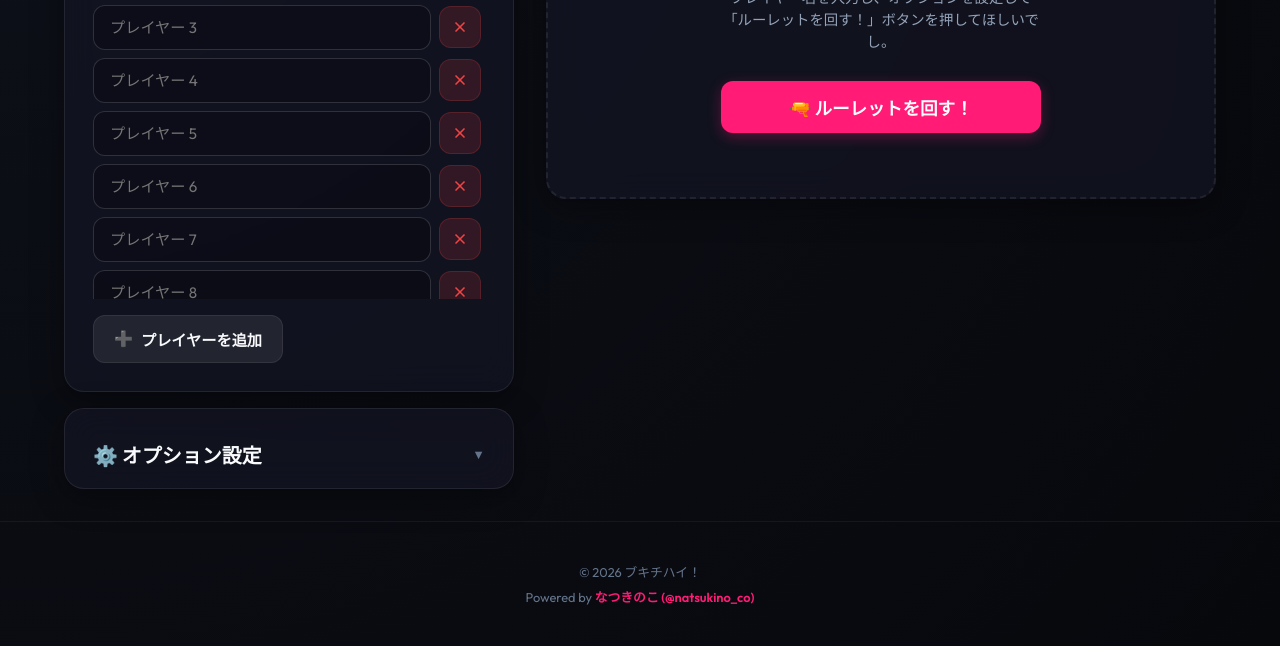
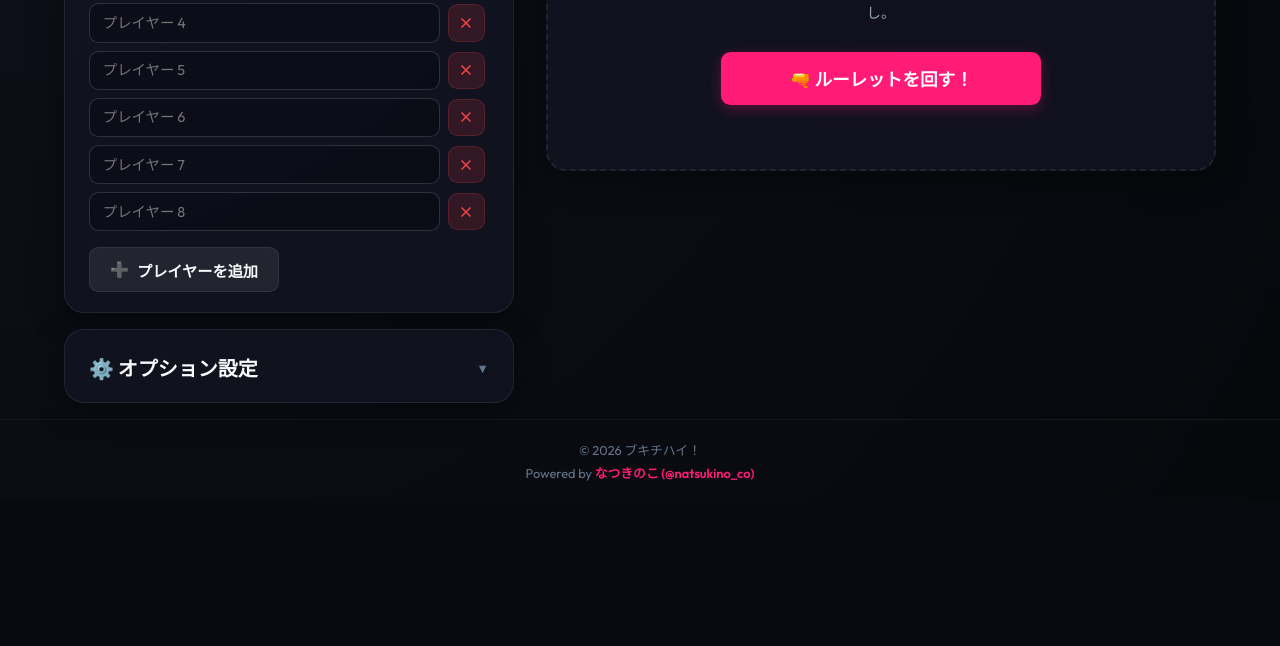
Before and after one commit to nuts-kinoco/bukichi-high, a plain HTML site: page index.html in a window 1280 px wide. Shown: the part 324-970 px from the top of the page. After the commit the page ends 826 px from the top, so only its background shows below. Drawn offline with Linux system fonts and the light colour scheme.

Commit message:
style: optimize layout padding and margins to fit viewport without scrolling on FHD screens

```diff
--- a/style.css
+++ b/style.css
@@ -107,7 +107,7 @@ body {
 .header-container {
     max-width: 1200px;
     margin: 0 auto;
-    padding: 1rem 1.5rem;
+    padding: 0.6rem 1.5rem;
     display: flex;
     justify-content: space-between;
     align-items: center;
@@ -171,7 +171,7 @@ body {
     max-width: 1200px;
     width: 100%;
     margin: 0 auto;
-    padding: 2rem 1.5rem;
+    padding: 1rem 1.5rem;
 }
 
 .grid-container {
@@ -191,7 +191,7 @@ body {
     background: var(--bg-card);
     border: 1px solid var(--border-card);
     border-radius: 1.25rem;
-    padding: 1.75rem;
+    padding: 1.25rem 1.5rem;
     box-shadow: var(--shadow-card);
     backdrop-filter: blur(16px);
     -webkit-backdrop-filter: blur(16px);
@@ -290,12 +290,12 @@ body {
     flex: 1;
     min-width: 0; /* flexアイテムが縮むようにする */
     font-family: var(--font-primary);
-    font-size: 0.95rem;
+    font-size: 0.9rem;
     font-weight: 500;
-    padding: 0.75rem 1rem;
+    padding: 0.6rem 0.8rem;
     background: var(--bg-input);
     border: 1px solid var(--border-input);
-    border-radius: 0.75rem;
+    border-radius: 0.6rem;
     color: var(--text-primary);
     outline: none;
 }
@@ -320,8 +320,8 @@ body {
     font-family: var(--font-primary);
     font-size: 0.95rem;
     font-weight: 700;
-    padding: 0.75rem 1.25rem;
-    border-radius: 0.75rem;
+    padding: 0.65rem 1.25rem;
+    border-radius: 0.6rem;
     border: none;
     cursor: pointer;
     display: inline-flex;
@@ -370,8 +370,8 @@ body {
 .btn-delete {
     background: rgba(239, 68, 68, 0.15);
     color: #ef4444;
-    padding: 0.75rem;
-    border-radius: 0.75rem;
+    padding: 0.6rem;
+    border-radius: 0.6rem;
     display: flex;
     align-items: center;
     justify-content: center;
@@ -960,14 +960,14 @@ body {
 /* 9. Footer styling */
 .app-footer {
     text-align: center;
-    padding: 2.5rem 1rem;
+    padding: 1.25rem 1rem;
     font-size: 0.8rem;
     color: var(--text-muted);
     border-top: 1px solid var(--header-border);
     margin-top: auto;
     display: flex;
     flex-direction: column;
-    gap: 0.4rem;
+    gap: 0.3rem;
 }
 
 .app-footer a {
```
